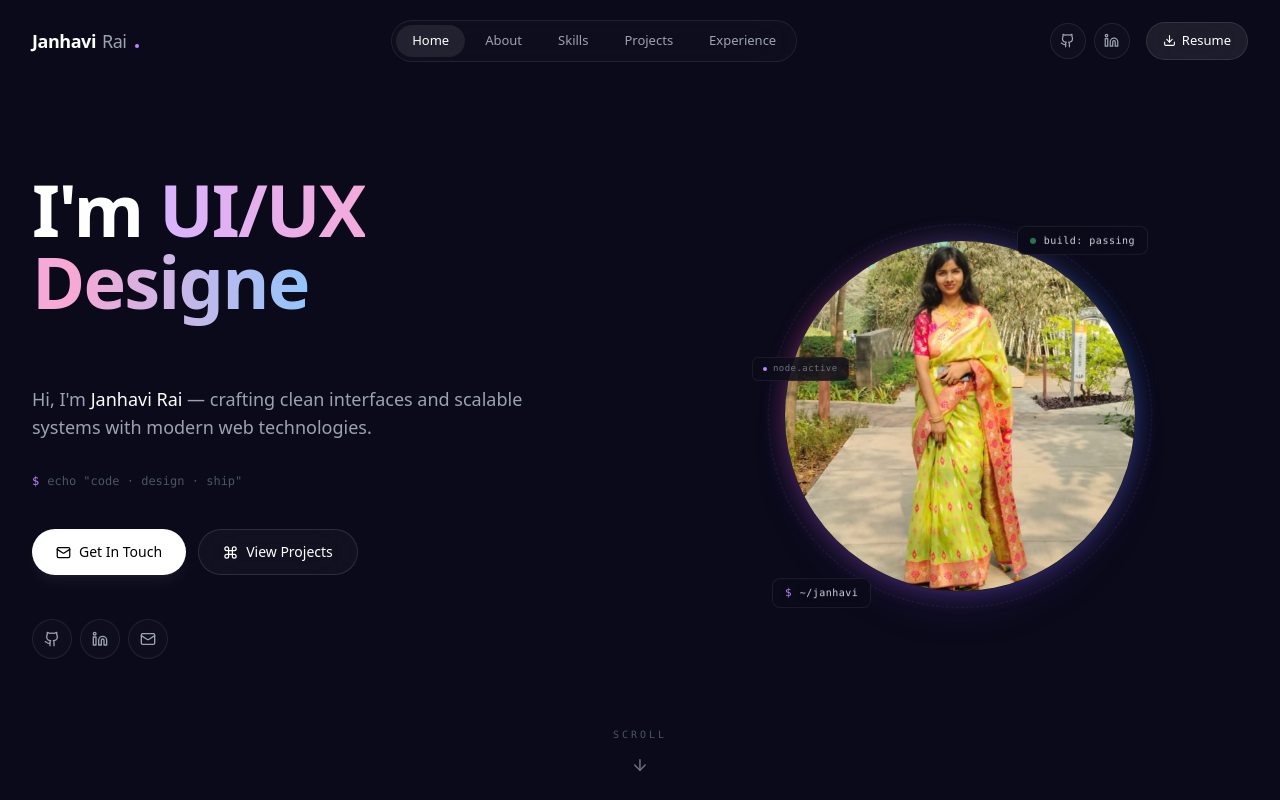
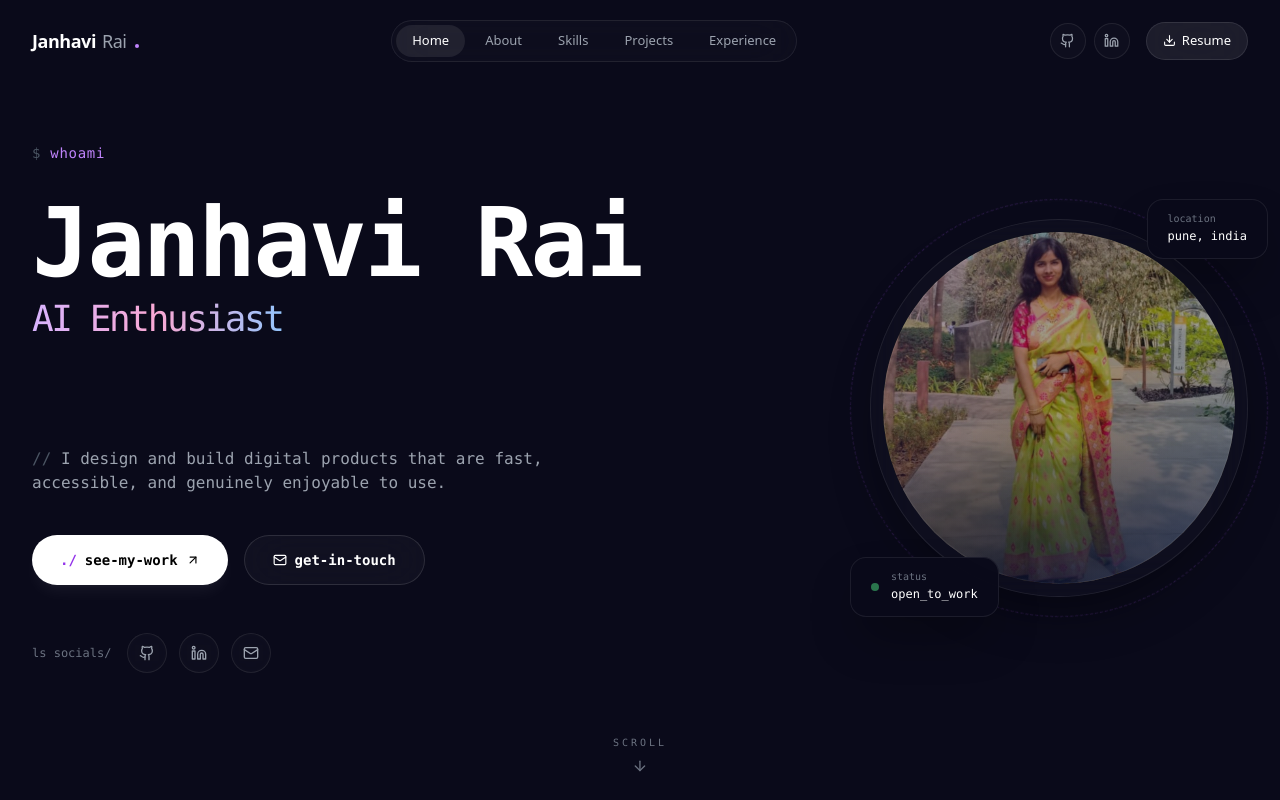
Before and after one commit to janhavirai19/Portfolio, a Next.js app: page / in a window 1280 px wide. Shown: the top 800 px of the page. Built offline with nearby package versions, Linux system fonts and the light colour scheme.

Commit message:
Update project

```diff
--- a/app/components/Hero.tsx
+++ b/app/components/Hero.tsx
@@ -1,18 +1,26 @@
 "use client";
+
 import { motion } from "framer-motion";
-import { ArrowDown, Github, Linkedin, Mail, Terminal, Command } from "lucide-react";
+import { ArrowDown, Github, Linkedin, Mail, ArrowUpRight } from "lucide-react";
 import { useEffect, useState } from "react";
 import Image from "next/image";
 
 const Hero = () => {
-  const words = ["Creative Developer", "UI/UX Designer", "Problem Solver", "Code Artist"];
+  const words = [
+  "Full Stack Developer",
+  "AI Enthusiast",
+  "React Developer",
+  "Problem Solver"
+];
   const [wordIndex, setWordIndex] = useState(0);
   const [displayText, setDisplayText] = useState("");
   const [isDeleting, setIsDeleting] = useState(false);
   const [showRest, setShowRest] = useState(false);
+
   useEffect(() => {
     const currentWord = words[wordIndex];
     let timeout: NodeJS.Timeout;
+
     if (!isDeleting && displayText === currentWord) {
       timeout = setTimeout(() => setIsDeleting(true), 1800);
     } else if (isDeleting && displayText === "") {
@@ -38,13 +46,13 @@ const Hero = () => {
   return (
     <section
       id="home"
-      className="relative min-h-screen flex items-center justify-center overflow-hidden pt-24 pb-16 bg-[#0a0a1a]"
+      className="relative min-h-screen flex items-center justify-center overflow-hidden pt-24 pb-20 bg-[#0a0a1a]"
     >
       <div className="absolute inset-0 -z-10 overflow-hidden">
         <div className="absolute inset-0 bg-gradient-to-b from-[#0a0a1a] via-[#0d0d1f] to-[#0a0a1a]" />
 
         <div
-          className="absolute inset-0 opacity-[0.04]"
+          className="absolute inset-0 opacity-[0.035]"
           style={{
             backgroundImage: `
               linear-gradient(rgba(139,92,246,0.4) 1px, transparent 1px),
@@ -55,7 +63,7 @@ const Hero = () => {
         />
 
         <motion.div
-          className="absolute top-[10%] left-[-5%] w-[500px] h-[500px] rounded-full bg-purple-500/15 blur-[140px]"
+          className="absolute top-[10%] left-[-5%] w-[400px] h-[400px] sm:w-[500px] sm:h-[500px] rounded-full bg-purple-500/12 blur-[120px] sm:blur-[140px]"
           animate={{
             x: [0, 60, 0],
             y: [0, -40, 0],
@@ -63,7 +71,7 @@ const Hero = () => {
           transition={{ duration: 20, repeat: Infinity, ease: "easeInOut" }}
         />
         <motion.div
-          className="absolute bottom-[10%] right-[-5%] w-[500px] h-[500px] rounded-full bg-blue-500/15 blur-[140px]"
+          className="absolute bottom-[10%] right-[-5%] w-[400px] h-[400px] sm:w-[500px] sm:h-[500px] rounded-full bg-blue-500/12 blur-[120px] sm:blur-[140px]"
           animate={{
             x: [0, -50, 0],
             y: [0, 40, 0],
@@ -72,50 +80,40 @@ const Hero = () => {
         />
 
         <div
-          className="absolute inset-0 opacity-[0.03] pointer-events-none"
+          className="absolute inset-0 opacity-[0.025] pointer-events-none"
           style={{
             backgroundImage:
               "repeating-linear-gradient(0deg, rgba(255,255,255,0.08) 0px, rgba(255,255,255,0.08) 1px, transparent 1px, transparent 3px)",
           }}
         />
-
-        <div className="absolute top-0 left-0 right-0 h-8 border-b border-white/[0.05] bg-black/20 backdrop-blur-sm flex items-center px-4 sm:px-6 lg:px-8">
-          <div className="max-w-7xl mx-auto w-full flex items-center justify-between text-[10px] font-mono text-gray-600">
-            <span className="flex items-center gap-2">
-              <Terminal size={10} />
-              <span className="hidden sm:inline">janhavi@portfolio</span>
-              <span>:~$</span>
-              <span className="text-purple-400/70">whoami</span>
-            </span>
-            <span className="hidden sm:flex items-center gap-3">
-              <span className="text-green-400/60">● online</span>
-              <span className="text-gray-700">|</span>
-              <span>v2.0</span>
-            </span>
-          </div>
-        </div>
-
-        <div className="hidden sm:block absolute top-12 left-4 w-4 h-4 border-l border-t border-purple-500/20" />
-        <div className="hidden sm:block absolute top-12 right-4 w-4 h-4 border-r border-t border-purple-500/20" />
-        <div className="hidden sm:block absolute bottom-4 left-4 w-4 h-4 border-l border-b border-purple-500/20" />
-        <div className="hidden sm:block absolute bottom-4 right-4 w-4 h-4 border-r border-b border-purple-500/20" />
       </div>
 
-      <div className="relative max-w-7xl mx-auto px-4 sm:px-6 lg:px-8 w-full">
-        <div className="grid lg:grid-cols-2 gap-12 lg:gap-16 items-center">
+      <div className="relative max-w-7xl mx-auto px-6 lg:px-8 w-full">
+        <div className="grid lg:grid-cols-12 gap-12 lg:gap-16 items-center">
           <motion.div
-            initial={{ opacity: 0, x: -30 }}
-            animate={{ opacity: 1, x: 0 }}
+            initial={{ opacity: 0, y: 30 }}
+            animate={{ opacity: 1, y: 0 }}
             transition={{ duration: 0.8, delay: 0.2 }}
-            className="space-y-6 sm:space-y-8 text-center lg:text-left order-2 lg:order-1"
+            className="lg:col-span-7 space-y-6 sm:space-y-8 text-center lg:text-left order-2 lg:order-1"
           >
-            <h1 className="text-4xl sm:text-5xl lg:text-6xl xl:text-7xl font-bold leading-[1.05] tracking-tight min-h-[120px] sm:min-h-[160px] lg:min-h-[180px]">
-              <span className="block text-white font-semibold tracking-tight">
-                I'm{" "}
+            <motion.p
+              initial={{ opacity: 0 }}
+              animate={{ opacity: 1 }}
+              transition={{ duration: 0.6, delay: 0.3 }}
+              className="text-xs sm:text-sm font-mono text-purple-400 tracking-wider"
+            >
+              <span className="text-gray-600">$</span> whoami
+            </motion.p>
+
+            <h1 className="text-4xl sm:text-5xl lg:text-7xl xl:text-8xl font-bold leading-[1.05] tracking-tight min-h-[140px] sm:min-h-[180px] lg:min-h-[220px] font-mono">
+              <span className="block text-white font-bold">
+                Janhavi Rai
+              </span>
+              <span className="block mt-2 text-xl sm:text-2xl lg:text-3xl xl:text-4xl font-medium">
                 <span className="bg-clip-text text-transparent bg-gradient-to-r from-purple-300 via-pink-300 to-blue-300">
                   {displayText}
                 </span>
-                <span className="inline-block w-[3px] h-[0.85em] bg-purple-400 ml-1 animate-blink align-middle rounded-full" />
+                <span className="inline-block w-[3px] h-[0.85em] bg-purple-400 ml-1.5 animate-blink align-middle rounded-full" />
               </span>
             </h1>
 
@@ -123,47 +121,38 @@ const Hero = () => {
               initial={{ opacity: 0, y: 20 }}
               animate={{ opacity: showRest ? 1 : 0, y: showRest ? 0 : 20 }}
               transition={{ duration: 0.6 }}
-              className="text-gray-400 text-base sm:text-lg max-w-lg mx-auto lg:mx-0 leading-relaxed font-light"
+              className="text-sm sm:text-base font-mono text-gray-400 max-w-xl mx-auto lg:mx-0 leading-relaxed"
             >
-              Hi, I'm{" "}
-              <span className="text-white font-medium">Janhavi Rai</span> —
-              crafting clean interfaces and scalable systems with modern web
-              technologies.
+              <span className="text-gray-600">//</span> I design and build digital products that are fast, accessible, and genuinely enjoyable to use.
             </motion.p>
-
-            <motion.div
-              initial={{ opacity: 0 }}
-              animate={{ opacity: showRest ? 1 : 0 }}
-              transition={{ duration: 0.6, delay: 0.1 }}
-              className="hidden lg:flex items-center gap-2 text-xs font-mono text-gray-600"
-            >
-              <span className="text-purple-400">$</span>
-              <span>echo "code · design · ship"</span>
-            </motion.div>
 
             <motion.div
               initial={{ opacity: 0, y: 20 }}
               animate={{ opacity: showRest ? 1 : 0, y: showRest ? 0 : 20 }}
               transition={{ duration: 0.6, delay: 0.15 }}
-              className="flex flex-wrap gap-3 justify-center lg:justify-start pt-2"
+              className="flex flex-wrap gap-3 sm:gap-4 justify-center lg:justify-start pt-2"
             >
               <motion.a
-                href="mailto:janhavi.rai@example.com"
-                whileHover={{ scale: 1.03 }}
-                whileTap={{ scale: 0.97 }}
-                className="flex items-center gap-2 px-6 py-3 bg-white text-black rounded-full font-medium text-sm hover:bg-gray-100 transition-all duration-300 shadow-lg shadow-white/5"
+                href="#projects"
+                whileHover={{ scale: 1.02 }}
+                whileTap={{ scale: 0.98 }}
+                className="group flex items-center gap-2 px-6 sm:px-7 py-3 sm:py-3.5 bg-white text-black rounded-full font-mono font-semibold text-xs sm:text-sm hover:bg-gray-100 transition-all duration-300 shadow-lg shadow-white/5"
               >
-                <Mail size={15} />
-                Get In Touch
+                <span className="text-purple-600">./</span>
+                see-my-work
+                <ArrowUpRight
+                  size={14}
+                  className="group-hover:translate-x-0.5 group-hover:-translate-y-0.5 transition-transform"
+                />
               </motion.a>
               <motion.a
-                href="#projects"
-                whileHover={{ scale: 1.03 }}
-                whileTap={{ scale: 0.97 }}
-                className="flex items-center gap-2 px-6 py-3 border border-white/[0.12] bg-white/[0.03] backdrop-blur-xl rounded-full text-white font-medium text-sm hover:bg-white/[0.08] transition-all duration-300"
+                href="mailto:janhavi.rai@example.com"
+                whileHover={{ scale: 1.02 }}
+                whileTap={{ scale: 0.98 }}
+                className="flex items-center gap-2 px-6 sm:px-7 py-3 sm:py-3.5 border border-white/[0.12] bg-white/[0.03] backdrop-blur-xl rounded-full text-white font-mono font-semibold text-xs sm:text-sm hover:bg-white/[0.08] hover:border-white/[0.2] transition-all duration-300"
               >
-                <Command size={15} />
-                View Projects
+                <Mail size={14} />
+                get-in-touch
               </motion.a>
             </motion.div>
 
@@ -171,14 +160,17 @@ const Hero = () => {
               initial={{ opacity: 0 }}
               animate={{ opacity: showRest ? 1 : 0 }}
               transition={{ duration: 0.6, delay: 0.3 }}
-              className="flex items-center gap-2 justify-center lg:justify-start pt-3"
+              className="flex items-center gap-3 justify-center lg:justify-start pt-4"
             >
+              <span className="text-[10px] sm:text-xs font-mono text-gray-500 mr-1">
+                ls socials/
+              </span>
               <a
                 href="https://github.com/janhavirai19"
                 target="_blank"
                 rel="noreferrer"
                 aria-label="GitHub"
-                className="w-10 h-10 rounded-full border border-white/[0.08] bg-white/[0.02] backdrop-blur-xl flex items-center justify-center text-gray-400 hover:text-white hover:border-white/[0.15] hover:bg-white/[0.05] transition-all duration-300"
+                className="w-10 h-10 rounded-full border border-white/[0.08] bg-white/[0.02] backdrop-blur-xl flex items-center justify-center text-gray-400 hover:text-white hover:border-purple-500/40 hover:bg-white/[0.06] transition-all duration-300"
               >
                 <Github size={16} />
               </a>
@@ -187,14 +179,14 @@ const Hero = () => {
                 target="_blank"
                 rel="noreferrer"
                 aria-label="LinkedIn"
-                className="w-10 h-10 rounded-full border border-white/[0.08] bg-white/[0.02] backdrop-blur-xl flex items-center justify-center text-gray-400 hover:text-white hover:border-white/[0.15] hover:bg-white/[0.05] transition-all duration-300"
+                className="w-10 h-10 rounded-full border border-white/[0.08] bg-white/[0.02] backdrop-blur-xl flex items-center justify-center text-gray-400 hover:text-white hover:border-purple-500/40 hover:bg-white/[0.06] transition-all duration-300"
               >
                 <Linkedin size={16} />
               </a>
               <a
                 href="mailto:janhavi.rai@example.com"
                 aria-label="Email"
-                className="w-10 h-10 rounded-full border border-white/[0.08] bg-white/[0.02] backdrop-blur-xl flex items-center justify-center text-gray-400 hover:text-white hover:border-white/[0.15] hover:bg-white/[0.05] transition-all duration-300"
+                className="w-10 h-10 rounded-full border border-white/[0.08] bg-white/[0.02] backdrop-blur-xl flex items-center justify-center text-gray-400 hover:text-white hover:border-purple-500/40 hover:bg-white/[0.06] transition-all duration-300"
               >
                 <Mail size={16} />
               </a>
@@ -202,70 +194,71 @@ const Hero = () => {
           </motion.div>
 
           <motion.div
-            initial={{ opacity: 0, x: 30 }}
-            animate={{ opacity: 1, x: 0 }}
+            initial={{ opacity: 0, scale: 0.95 }}
+            animate={{ opacity: 1, scale: 1 }}
             transition={{ duration: 0.8, delay: 0.4 }}
-            className="relative flex justify-center order-1 lg:order-2"
+            className="lg:col-span-5 relative flex justify-center lg:justify-end order-1 lg:order-2"
           >
-            <div className="relative w-64 h-64 sm:w-80 sm:h-80 lg:w-[22rem] lg:h-[22rem]">
+            <div className="relative">
+              <div className="absolute inset-0 -z-10 rounded-full bg-gradient-to-br from-purple-500/20 via-pink-500/10 to-blue-500/20 blur-3xl" />
+
               <motion.div
-                className="absolute inset-[-16px] rounded-full border border-dashed border-purple-500/15"
+                className="absolute inset-[-20px] rounded-full border border-dashed border-purple-500/20"
                 animate={{ rotate: 360 }}
                 transition={{ duration: 60, repeat: Infinity, ease: "linear" }}
               />
 
-              <div className="absolute inset-0 rounded-full bg-[conic-gradient(from_180deg,#8b5cf6,#ec4899,#3b82f6,#8b5cf6)] opacity-40 blur-md" />
+              <div className="relative rounded-full border border-white/[0.08] bg-white/[0.02] backdrop-blur-xl p-3 shadow-2xl shadow-black/40">
+                <div className="relative w-64 h-64 sm:w-80 sm:h-80 lg:w-[22rem] lg:h-[22rem] rounded-full overflow-hidden">
+                  <Image
+                    src="/janhavi.jpg"
+                    alt="Janhavi Rai"
+                    fill
+                    priority
+                    className="object-cover opacity-60"
+                    sizes="(max-width: 640px) 256px, (max-width: 1024px) 320px, 352px"
+                  />
 
-              <div className="absolute inset-[2px] rounded-full bg-[#0a0a1a]" />
+                  <div className="absolute inset-0 bg-gradient-to-t from-[#0a0a1a] via-transparent to-transparent opacity-80" />
 
-              <div className="absolute inset-0 rounded-full bg-gradient-to-br from-purple-500/20 to-blue-500/20 animate-pulse" />
+                  <div className="absolute inset-0 rounded-full bg-gradient-to-br from-purple-500/20 via-transparent to-blue-500/20" />
 
-              <div className="relative w-full h-full rounded-full overflow-hidden border border-white/[0.08] bg-gradient-to-br from-[#12122a] to-[#0a0a1a] flex items-center justify-center shadow-2xl shadow-purple-500/10">
-                <Image
-                  src="/janhavi.jpg"
-                  alt="Janhavi Rai"
-                  fill
-                  priority
-                  className="object-cover"
-                  sizes="(max-width: 640px) 256px, (max-width: 1024px) 320px, 352px"
-                />
-
-                <div className="absolute inset-0 rounded-full bg-gradient-to-tr from-transparent via-white/[0.03] to-white/[0.06]" />
-
-                <div className="absolute top-4 left-4 w-3 h-3 border-l border-t border-purple-400/30" />
-                <div className="absolute top-4 right-4 w-3 h-3 border-r border-t border-purple-400/30" />
-                <div className="absolute bottom-4 left-4 w-3 h-3 border-l border-b border-purple-400/30" />
-                <div className="absolute bottom-4 right-4 w-3 h-3 border-r border-b border-purple-400/30" />
+                  <div className="absolute inset-0 rounded-full ring-1 ring-inset ring-white/[0.06]" />
+                </div>
               </div>
 
               <motion.div
-                className="absolute -top-1 -right-1 sm:-top-3 sm:-right-3 px-3 py-1.5 rounded-lg bg-[#0a0a1a]/90 backdrop-blur-xl border border-white/[0.08] flex items-center gap-2"
-                animate={{ y: [0, -6, 0] }}
-                transition={{ duration: 4, repeat: Infinity }}
+                initial={{ opacity: 0, y: 20 }}
+                animate={{ opacity: showRest ? 1 : 0, y: showRest ? 0 : 20 }}
+                transition={{ duration: 0.6, delay: 0.6 }}
+                className="absolute -bottom-4 -left-4 sm:-bottom-5 sm:-left-5 px-4 sm:px-5 py-3 sm:py-3.5 rounded-2xl bg-[#0a0a1a]/95 backdrop-blur-xl border border-white/[0.08] shadow-2xl shadow-black/40"
               >
-                <span className="w-1.5 h-1.5 rounded-full bg-green-400 animate-pulse" />
-                <span className="text-[10px] font-mono text-gray-300 tracking-wider">
-                  build: passing
-                </span>
+                <div className="flex items-center gap-3">
+                  <span className="w-2 h-2 rounded-full bg-green-400 animate-pulse" />
+                  <div>
+                    <p className="text-[10px] font-mono text-gray-500 leading-none mb-1">
+                      status
+                    </p>
+                    <p className="text-[11px] sm:text-xs font-mono font-medium text-white leading-none">
+                      open_to_work
+                    </p>
+                  </div>
+                </div>
               </motion.div>
 
               <motion.div
-                className="absolute -bottom-1 -left-1 sm:-bottom-3 sm:-left-3 px-3 py-1.5 rounded-lg bg-[#0a0a1a]/90 backdrop-blur-xl border border-white/[0.08] flex items-center gap-2"
-                animate={{ y: [0, 6, 0] }}
-                transition={{ duration: 4, repeat: Infinity, delay: 0.5 }}
+                initial={{ opacity: 0, y: 20 }}
+                animate={{ opacity: showRest ? 1 : 0, y: showRest ? 0 : 20 }}
+                transition={{ duration: 0.6, delay: 0.7 }}
+                className="absolute -top-4 -right-4 sm:-top-5 sm:-right-5 px-4 sm:px-5 py-3 sm:py-3.5 rounded-2xl bg-[#0a0a1a]/95 backdrop-blur-xl border border-white/[0.08] shadow-2xl shadow-black/40"
               >
-                <span className="text-purple-400 font-mono text-[11px]">$</span>
-                <span className="text-[10px] font-mono text-gray-300 tracking-wider">
-                  ~/janhavi
-                </span>
+                <p className="text-[10px] font-mono text-gray-500 leading-none mb-1">
+                  location
+                </p>
+                <p className="text-[11px] sm:text-xs font-mono font-medium text-white leading-none">
+                  pune, india
+                </p>
               </motion.div>
-
-              <div className="absolute top-1/3 -left-6 sm:-left-8 hidden sm:flex items-center gap-1.5 px-2.5 py-1 rounded-md bg-[#0a0a1a]/80 backdrop-blur-xl border border-white/[0.06]">
-                <span className="w-1 h-1 rounded-full bg-purple-400" />
-                <span className="text-[9px] font-mono text-gray-500 tracking-wider">
-                  node.active
-                </span>
-              </div>
             </div>
           </motion.div>
         </div>
@@ -274,19 +267,19 @@ const Hero = () => {
       <motion.div
         initial={{ opacity: 0 }}
         animate={{ opacity: showRest ? 1 : 0 }}
-        transition={{ duration: 0.6, delay: 0.5 }}
-        className="absolute bottom-6 sm:bottom-8 left-1/2 -translate-x-1/2 flex flex-col items-center gap-2"
+        transition={{ duration: 0.6, delay: 0.8 }}
+        className="absolute bottom-6 sm:bottom-8 left-1/2 -translate-x-1/2"
       >
-        <span className="text-[10px] font-mono tracking-[0.3em] uppercase text-gray-600">
-          scroll
-        </span>
         <motion.a
           href="#about"
           animate={{ y: [0, 6, 0] }}
           transition={{ duration: 2, repeat: Infinity }}
-          className="text-gray-500 hover:text-purple-400 transition-colors"
+          className="flex flex-col items-center gap-2 text-gray-500 hover:text-purple-400 transition-colors group"
         >
-          <ArrowDown size={18} />
+          <span className="text-[10px] font-mono tracking-[0.3em] uppercase">
+            scroll
+          </span>
+          <ArrowDown size={16} className="group-hover:translate-y-1 transition-transform" />
         </motion.a>
       </motion.div>
 
```
